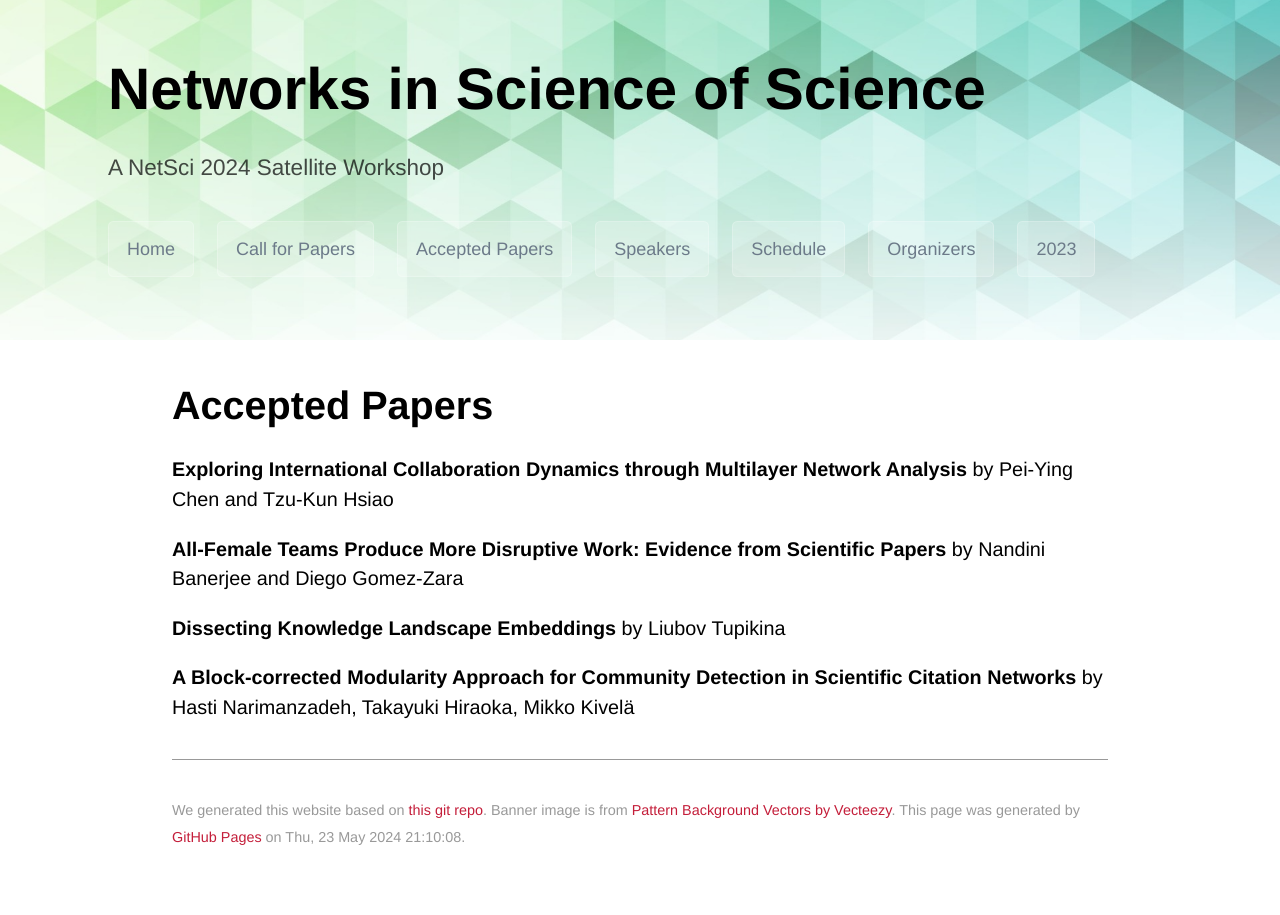
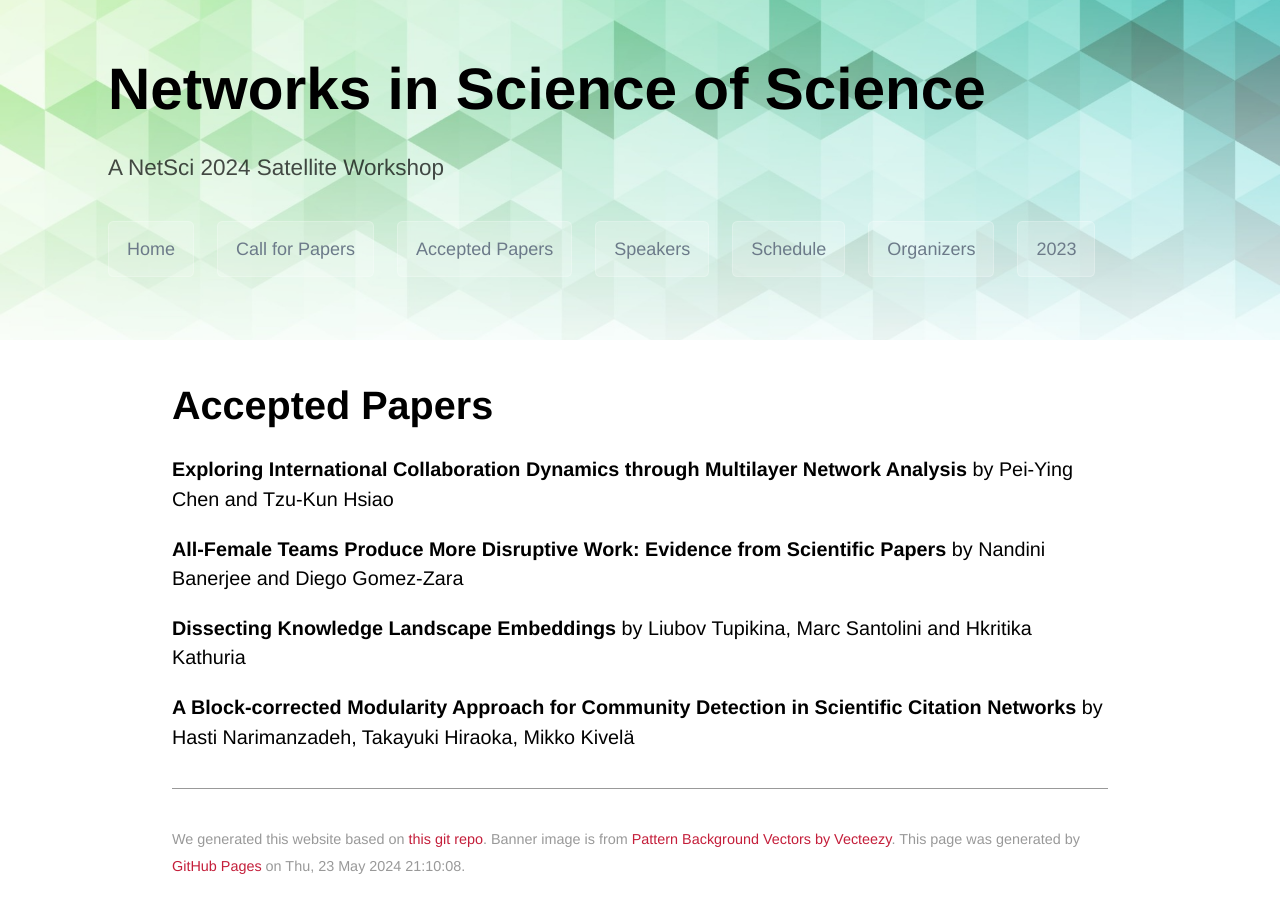
Before and after one commit to netscisci/netscisci.github.io, a Jekyll site: the page built from papers.md, in a window 1280 px wide. Built offline with Jekyll 4.4.1, drawn with Linux system fonts in a browser that asks for light colours; some web fonts are replaced; our own code applies the rules of GitHub Pages for plain Markdown files.

Commit message:
Update papers.md

```diff
--- a/papers.md
+++ b/papers.md
@@ -7,6 +7,6 @@ layout: default
 
 **All-Female Teams Produce More Disruptive Work: Evidence from Scientific Papers** by Nandini Banerjee and Diego Gomez-Zara
 
-**Dissecting Knowledge Landscape Embeddings** by Liubov Tupikina
+**Dissecting Knowledge Landscape Embeddings** by Liubov Tupikina, Marc Santolini and Hkritika Kathuria
 
 **A Block-corrected Modularity Approach for Community Detection in Scientific Citation Networks** by Hasti Narimanzadeh, Takayuki Hiraoka, Mikko Kivelä
```
